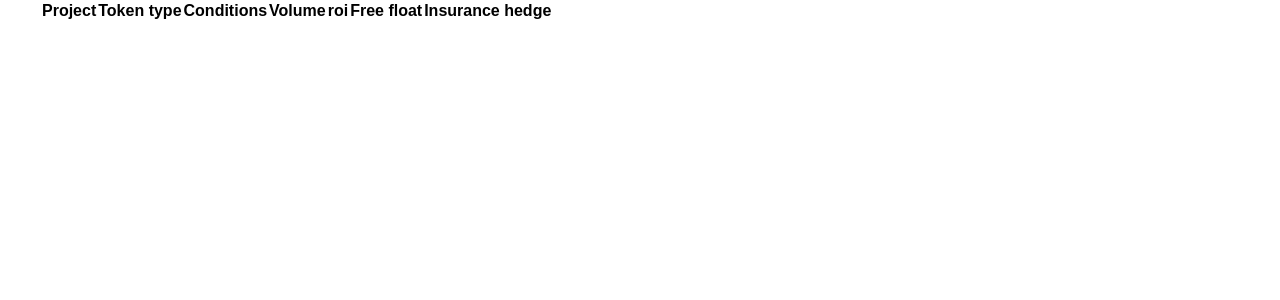
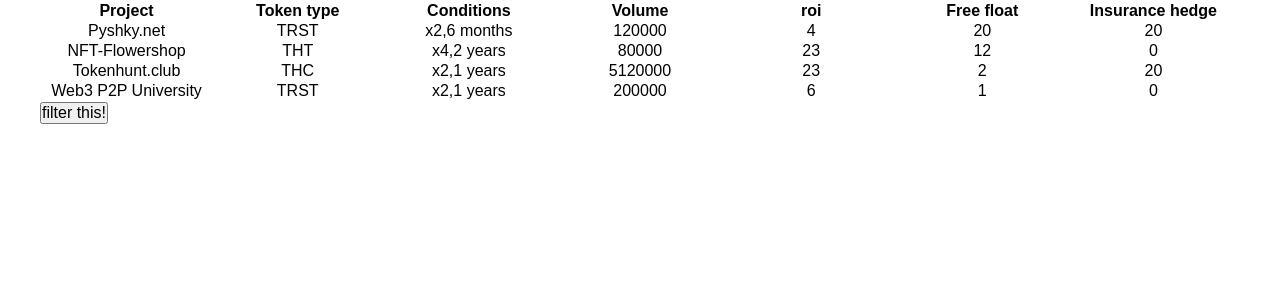
Before and after one commit to Alexander-Bulgakov/react-table-trood, a React app: page / in a window 1280 px wide. Shown: the top 300 px of the page. Built offline with nearby package versions, Linux system fonts and the light colour scheme.

Commit message:
toolkit filter starts

```diff
--- a/src/App.jsx
+++ b/src/App.jsx
@@ -1,6 +1,8 @@
 import React from "react";
-import {Table} from "./components/Table.jsx";
-import './App.scss'
+import { Table } from "./components/Table.jsx";
+// import tableData from "./data/tableData.js";
+
+import "./App.scss";
 
 const App = () => {
     return(
--- a/src/components/Table.jsx
+++ b/src/components/Table.jsx
@@ -1,9 +1,19 @@
 import React from "react";
+import { useDispatch, useSelector } from "react-redux";
+import { filter } from "../store/slice/tableSlice.js";
+import "./Table.scss";
 
 export const Table = () => {
+    // const state = useSelector(filter);
+    const rows = useSelector(state => state.table.tableRows);
+    const dispatch = useDispatch();
+
+
+    // console.log(filter);
+    console.log("state in table > ", rows);
     return(
         <div>
-            <table>
+            <table className="table">
                 <thead>
                     <tr>
                         <th>Project</th>
@@ -15,10 +25,23 @@ export const Table = () => {
                         <th>Insurance hedge</th>
                     </tr>
                 </thead>
-                <tbody></tbody>
+                <tbody className="table__body">
+                    {
+                        rows.map((row) => (
+                            <tr key={row.id}>
+                                <td>{row.name}</td>
+                                <td>{row.type}</td>
+                                <td>{row.conditions}</td>
+                                <td>{row.volume}</td>
+                                <td>{row.roi}</td>
+                                <td>{row.free}</td>
+                                <td>{row.hedge}</td>
+                            </tr>
+                        ))
+                    }
+                </tbody>
             </table>
+            <button onClick={() => dispatch(filter())}>filter this!</button>
         </div>
     )
 }
-
-// export  Table;
--- /dev/null
+++ b/src/components/Table.scss
@@ -0,0 +1,7 @@
+.table {
+  width: 100%;
+  table-layout: fixed;
+  text-align: center;
+  // border: 2px solid gray;
+  border-collapse: separate;
+}
--- /dev/null
+++ b/src/data/tableData.js
@@ -0,0 +1,8 @@
+const tableData = [
+  {id: 1, name: 'Pyshky.net', status: 'green', type: 'TRST', conditions: 'x2,6 months', volume: 120000, roi: 4, free: 20, hedge: 20},
+  {id: 2, name: 'NFT-Flowershop', status: 'yellow', type: 'THT', conditions: 'x4,2 years', volume: 80000, roi: 23, free: 12, hedge: 0},
+  {id: 3, name: 'Tokenhunt.club', status: 'green', type: 'THC', conditions: 'x2,1 years', volume: 5120000, roi: 23, free: 2, hedge: 20},
+  {id: 4, name: 'Web3 P2P University', status: 'red', type: 'TRST', conditions: 'x2,1 years', volume: 200000, roi: 6, free: 1, hedge: 0}
+];
+
+export default tableData;
--- /dev/null
+++ b/src/store/slice/tableSlice.js
@@ -0,0 +1,21 @@
+import { createSlice } from "@reduxjs/toolkit";
+import data from "../../data/tableData.js";
+
+const initialState = {
+  tableRows: data,
+}
+
+console.log("data from slice > ", data);
+
+export const tableSlice = createSlice({
+  name: "table",
+  initialState,
+  reducers: {
+    filter(state) {
+      state.tableRows = state.tableRows.filter(row => row.status === "green");
+    }
+  }
+});
+
+export default tableSlice.reducer;
+export const { filter } = tableSlice.actions;
--- /dev/null
+++ b/src/store/store.js
@@ -0,0 +1,10 @@
+import { combineReducers, configureStore } from "@reduxjs/toolkit";
+import tableSlice from "./slice/tableSlice";
+
+const rootReducer = combineReducers({
+  table: tableSlice,
+});
+
+export const store = configureStore({
+    reducer: rootReducer,
+})
```
Also changed, not shown: src/index.js (+4 -4 lines), src/store/rootReducer.js (added, +10 -0 lines).
